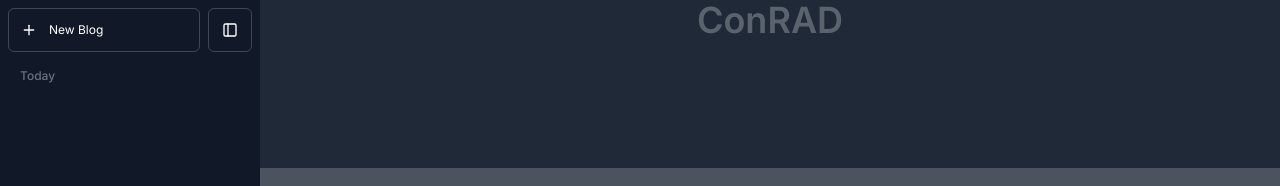
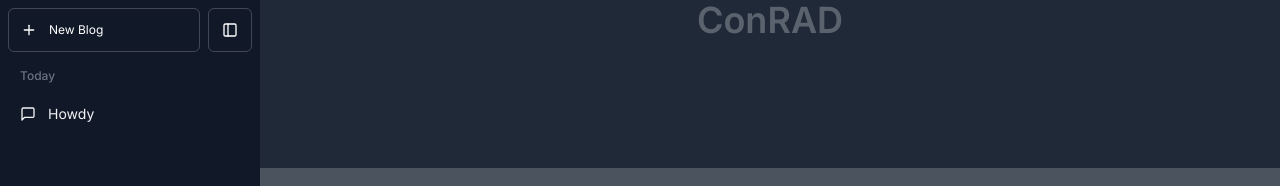
Before and after one commit to Conrad-E-Code/next-portfolio, a Next.js app: page /blog in a window 1280 px wide. Shown: the top 186 px of the page. Built offline with nearby package versions, Linux system fonts and the light colour scheme.

Commit message:
created BlogListItem component, configure client routing

```diff
--- a/components/blog/BlogList.js
+++ b/components/blog/BlogList.js
@@ -1,4 +1,5 @@
 import React from 'react'
+import BlogListItem from "./BlogListItem"
 
 const BlogList = () => {
   return (
@@ -21,7 +22,9 @@ const BlogList = () => {
             </h3>
           </div>
           {/* BEGIN LIST OF BLOGS HERE */}
-          <ol>{/* Map Today BLogs Here */}</ol>
+          <ol>{/* Map Today BLogs Here */}
+          <BlogListItem title={"Howdy"} blogId={"t"} />
+          </ol>
         </div>
       </span>
     </div>
--- /dev/null
+++ b/components/blog/BlogListItem.js
@@ -0,0 +1,29 @@
+"use client";
+import React from 'react'
+import { useRouter } from "next/navigation";
+
+
+const BlogListItem = ({title, blogId}) => {
+    const router = useRouter()
+  return (
+    <li onClick={()=>{router.push(`#${blogId}`)}} className={"relative"} style={{
+        opacity: 1,
+        height: "auto",
+
+      }}>
+        <a class="flex py-3 px-3 items-center gap-3 relative rounded-md hover:bg-[#2A2B32] cursor-pointer break-all hover:pr-4 bg-gray-900 group">
+            <svg stroke="currentColor" fill="none" stroke-width="2" viewBox="0 0 24 24" stroke-linecap="round" stroke-linejoin="round" class="h-4 w-4" height="1em" width="1em" xmlns="http://www.w3.org/2000/svg">
+                <path d="M21 15a2 2 0 0 1-2 2H7l-4 4V5a2 2 0 0 1 2-2h14a2 2 0 0 1 2 2z"></path>
+            </svg>
+            <div class="flex-1 text-ellipsis max-h-5 overflow-hidden break-all relative">
+                {title}
+                <div class="absolute inset-y-0 right-0 w-8 z-10 bg-gradient-to-l from-gray-900 group-hover:from-[#2A2B32]">
+                </div>
+            </div>
+        </a>
+
+      </li>
+  )
+}
+
+export default BlogListItem
--- a/components/blog/LoadingList.js
+++ b/components/blog/LoadingList.js
@@ -18,7 +18,7 @@ const LoadingList = ({ items, waitTimer }) => {
   }, []);
 
   return (
-    <div className="loading-list">
+    <div className="loading-list" id={`t`}>
       {items.slice(0, loadedItems).map((item, index) => (
         <div key={index} className="loading-list-item">
       {item}
```
